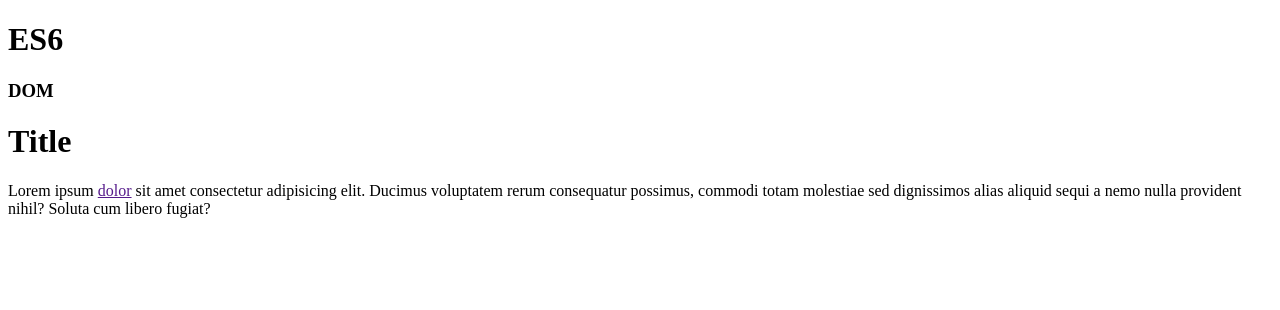
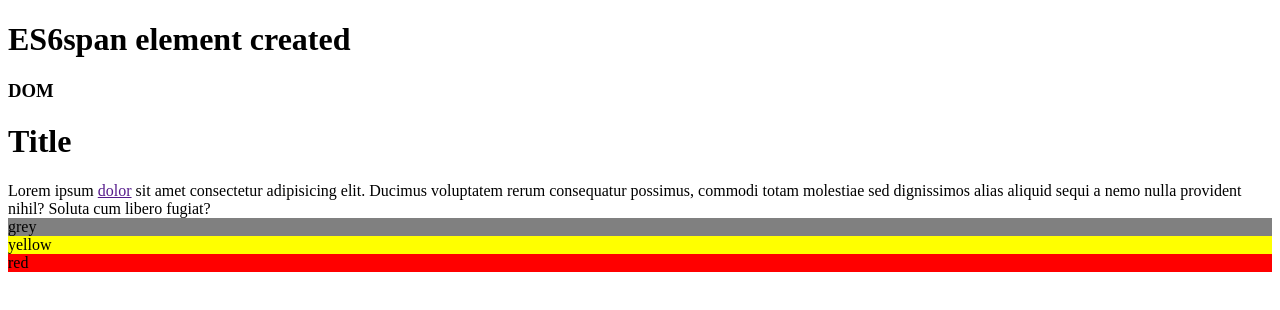
Before and after one commit to pavlo842/js_es6, a plain HTML site: page index.html in a window 1280 px wide. Drawn offline with Linux system fonts and the light colour scheme.

Commit message:
026 *Манипуляция DOM

```diff
--- /dev/null
+++ b/dom_manipulate.js
@@ -0,0 +1,43 @@
+// 026 *Манипуляция DOM
+
+const title = document.querySelector('h1');
+
+// title.innerHTML = '<span>text</span>'; // перезапись содержимого h1
+
+// title.textContent = 'new text'; // перезапись содержимого h1 - замена только текста - тег остается не тронутым
+
+
+// вставить тег
+
+// title.insertAdjacentHTML('beforebegin', '<h2>Title H2</h2>'); // 1-й параметр - 4 позиции beforebegin, afterbegin, beforeend, afterend. 2-й параметр - тег который будет вставлен в DOM
+
+// title.insertAdjacentElement(); // аналог insertAdjacentHTML
+
+// title.innerHTML += '<span>new text</span>'; // доабавление к h1 тескт
+
+
+// Создание эелемента - МОЖЕТ БЫТЬ ТОЛЬКО В ОДНОМ ЭКЗЕМПЛЯРЕ
+const span = document.createElement('span'); // создание элемента span
+span.textContent = 'span element created'; // добавление текста в span элемент
+span.classList.add('classSpan'); // добавление класса в span элемент
+title.appendChild(span); // запись элемента span в html разметку
+
+console.log(span);
+
+// Создание элементов через фрагмент - много элементов собираются в фрагнмент и добавляются в html разметку одним пакетом
+const fragment = document.createDocumentFragment();
+const colors = ['grey', 'yellow', 'red'];
+colors.forEach((color) => {
+    const item = document.createElement('div'); // создание дива
+    item.classList.add(`bg-${color}`); // добавление класса
+    item.style.background = color; // добавление цвета фона
+    item.textContent = color; // добавление текстового обозначения цвета
+    fragment.appendChild(item); // запись в переменную fragment результата того что выше
+});
+document.body.appendChild(fragment); // добавление в разметку
+// Уаление элементов со страницы
+// title.remove();
+
+
+
+// console.log(fragment);
--- a/index.html
+++ b/index.html
@@ -16,6 +16,7 @@
       nihil? Soluta cum libero fugiat?
     </div>
     <!-- <script src="app.js"></script> -->
-    <script src="dom.js"></script>
+    <!-- <script src="dom.js"></script> -->
+    <script src="dom_manipulate.js"></script>
 </body>
 </html>
```
